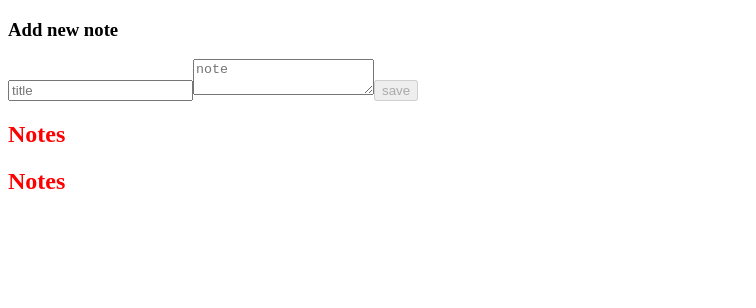
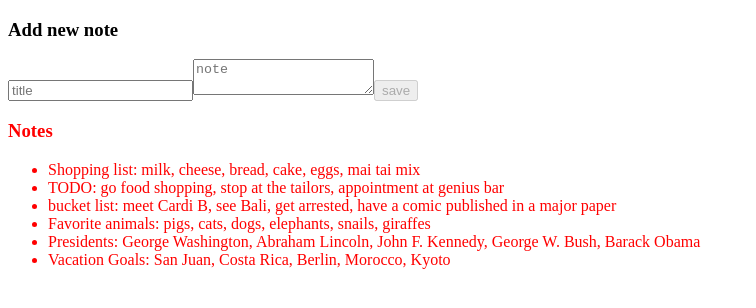
Before and after one commit to Thinkful-Ed/noteful-app-angular4, an Angular app: page / in a window 1280 px wide. Shown: the top 308 px of the page, without its empty margins (0-756 px from the left). Built offline with nearby package versions, Linux system fonts and the light colour scheme.

Commit message:
completes form

```diff
--- a/src/app/app.component.html
+++ b/src/app/app.component.html
@@ -1,2 +1 @@
 <app-create-note></app-create-note>
-<app-notes></app-notes>
--- a/src/app/create-note/create-note.component.html
+++ b/src/app/create-note/create-note.component.html
@@ -1,9 +1,10 @@
-<article class="new-note">
+<section class="new-note">
   <h3>Add new note</h3>
   <form #noteForm="ngForm" id="note-edit-form" (ngSubmit)="submitForm(noteForm)">
         <input [(ngModel)]="note.title" placeholder="title" name="title" #title="ngModel" required/>
         <textarea [(ngModel)]="note.content" placeholder="note" #content="ngModel" name="content" required></textarea>
         <button type="submit" [disabled]="!noteForm.form.valid">save</button>
   </form>
-</article>
+</section>
+
 <app-notes [_notes]="_notes"></app-notes>
--- a/src/app/notes/notes.component.html
+++ b/src/app/notes/notes.component.html
@@ -1,8 +1,8 @@
-<article class="notes">
-    <h1>Notes</h1>
+<section class="notes">
+    <h3>Notes</h3>
     <ul>
-      <li *ngFor="let note of notes" class="card">
-        <span class="title">{{note.title}}</span> {{note.content}}
-      </li>
+        <li *ngFor="let note of _notes" class="card">
+        <span class="title">{{note.title}}:</span> {{note.content}}
+        </li>
     </ul>
-  </article>
+</section>
```
